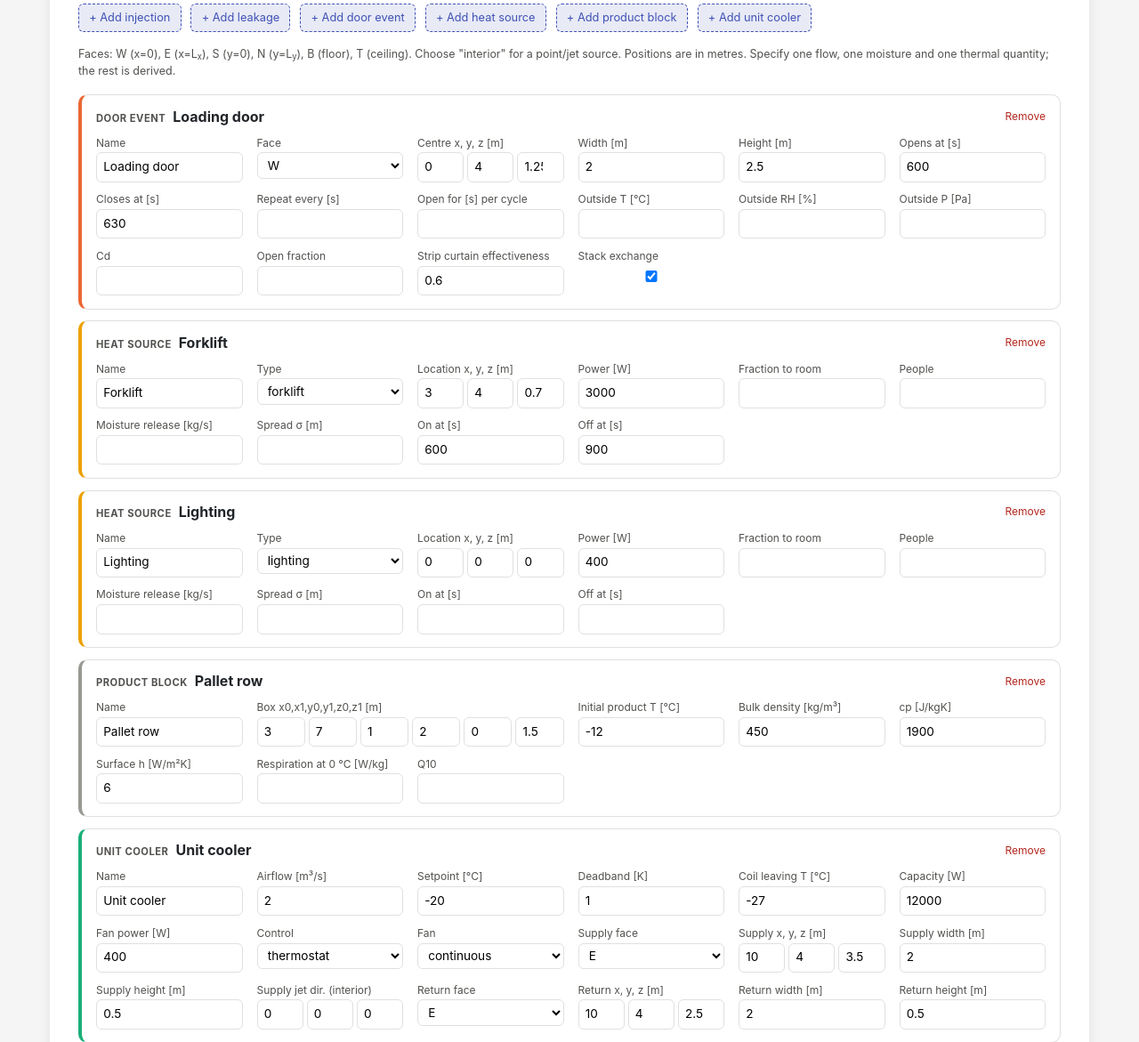
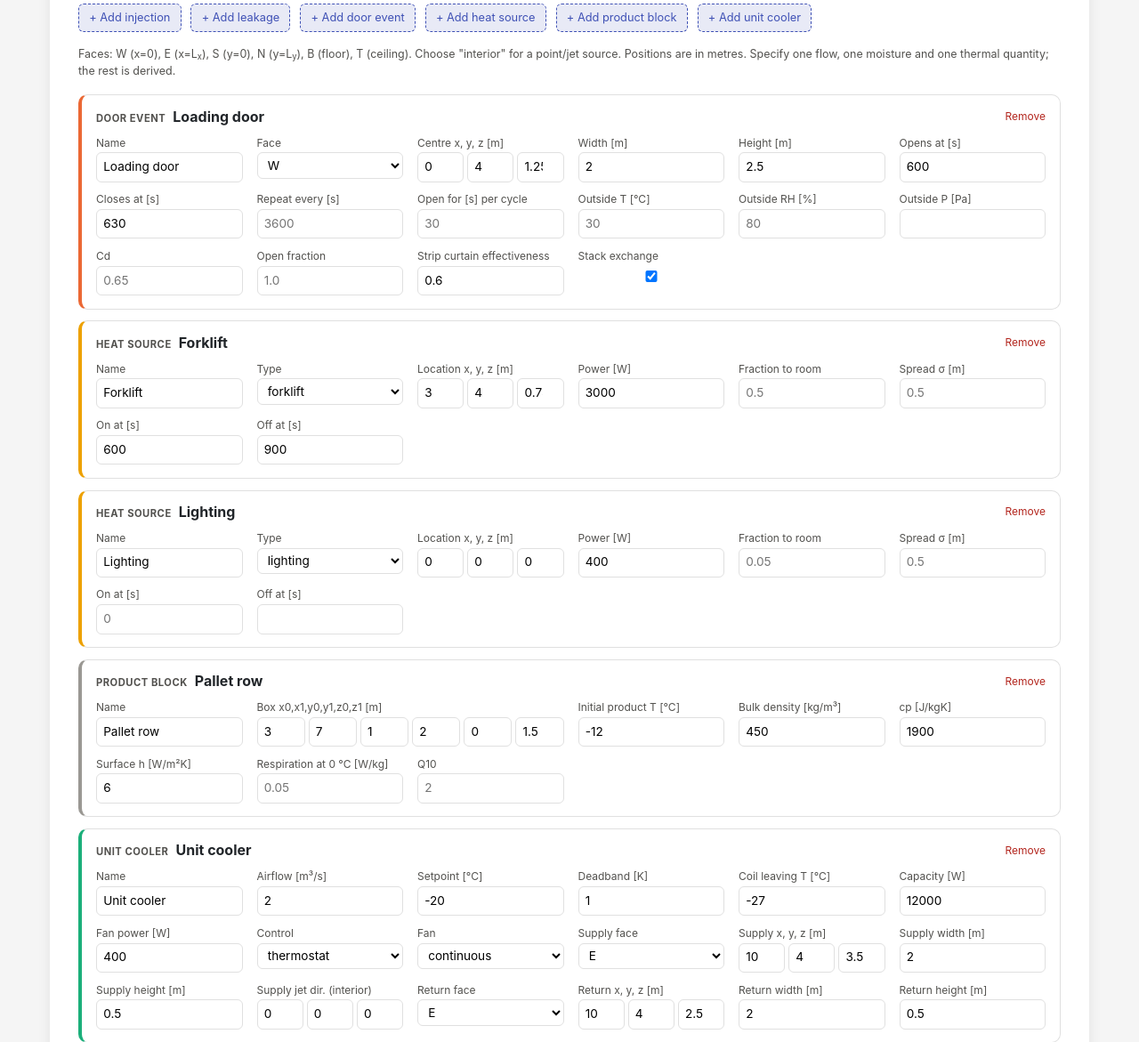
Before and after one commit to mobashshir-ubn-zainuddin/ColdStorageTwin, a Flask app: page /twin in a window 1280 px wide. Shown: the part 862-2033 px from the top of the page at 89% size. Run offline with Flask 3, Linux system fonts and the light colour scheme; some libraries are stand-ins or nearby versions.

Commit message:
Removed unnecessary placeholder & added placeholder values

```diff
--- a/templates/twin.html
+++ b/templates/twin.html
@@ -255,48 +255,78 @@ const NUM = [
     ['numerics.k_evap', 'Evaporation rate k [1/s]', 'num'], ['numerics.T_target', 'Target T for cooling time [°C]', 'num']];
 const OPEN = [['name', 'Name', 'text'], ['face', 'Face', ['sel', FACE_OPTS]], ['position', 'Centre x, y, z [m]', 'vec3'],
               ['width', 'Width [m]', 'num'], ['height', 'Height [m]', 'num']];
+function heatSourceFields(item) {
+    const kind = item.kind || 'equipment';
+    const base = [
+        ['name', 'Name', 'text'],
+        ['kind', 'Type', ['sel', ['equipment', 'lighting', 'motor', 'people', 'forklift', 'custom']]],
+        ['position', 'Location x, y, z [m]', 'vec3'],
+    ];
+    const sched = [
+        ['sigma', 'Spread σ [m]', 'num', '0.5'],
+        ['schedule.t_start', 'On at [s]', 'num', '0'],
+        ['schedule.t_end', 'Off at [s]', 'num', ''],
+    ];
+    if (kind === 'people') {
+        return [...base,
+            ['n_people', 'Number of people', 'int', '2'],
+            ['power_W', 'Sensible heat per person [W]', 'num', '75'],
+            ['moisture_kg_s', 'Moisture release [kg/s]', 'num', '0.000120'],
+            ...sched];
+    }
+    const powerPh  = { lighting: '400', motor: '2000', forklift: '3000' }[kind] ?? '1000';
+    const fracPh   = { lighting: '0.05', motor: '0.9', forklift: '0.5' }[kind] ?? '1.0';
+    return [...base,
+        ['power_W', 'Power [W]', 'num', powerPh],
+        ['fraction_to_room', 'Fraction to room', 'num', fracPh],
+        ...sched];
+}
+
 const SCHEMA = {
     injections: { label: 'Injection', color: C.s1, fields: [
         ['name', 'Name', 'text'], ['face', 'Face', ['sel', ['interior', ...FACE_OPTS]]], ['position', 'Location x, y, z [m]', 'vec3'],
-        ['direction', 'Jet direction (interior)', 'vec3'], ['width', 'Opening width [m]', 'num'], ['height', 'Opening height [m]', 'num'],
-        ['area', 'Free area [m²]', 'num'], ['flow.mode', 'Flow given as', ['sel', ['velocity', 'volumetric', 'mass', 'pressure']]],
-        ['flow.value', 'Flow value [m/s | m³/s | kg/s]', 'num'], ['P_supply', 'Supply P (abs) [Pa]', 'num'], ['Cd', 'Cd (pressure mode)', 'num'],
-        ['thermal.mode', 'Thermal given as', ['sel', ['temperature', 'sensible_heat']]], ['thermal.value', 'T [°C] | Q_s [W]', 'num'],
-        ['heat_W', 'Heater in stream [W]', 'num'], ['moisture.mode', 'Moisture given as', ['sel', MOIST_OPTS]], ['moisture.value', 'Moisture value', 'num'],
-        ['schedule.t_start', 'Start [s]', 'num'], ['schedule.t_end', 'End [s]', 'num']],
+        ['direction', 'Jet direction (interior)', 'vec3'], ['width', 'Opening width [m]', 'num', '0.3'], ['height', 'Opening height [m]', 'num', '0.3'],
+        ['area', 'Free area [m²]', 'num', '0.05'], ['flow.mode', 'Flow given as', ['sel', ['velocity', 'volumetric', 'mass', 'pressure']]],
+        ['flow.value', 'Flow value [m/s | m³/s | kg/s]', 'num', '3'], ['P_supply', 'Supply P (abs) [Pa]', 'num', '101325'], ['Cd', 'Cd (pressure mode)', 'num', '0.65'],
+        ['thermal.mode', 'Thermal given as', ['sel', ['temperature', 'sensible_heat']]], ['thermal.value', 'T [°C] | Q_s [W]', 'num', '-5'],
+        ['heat_W', 'Heater in stream [W]', 'num', '0'], ['moisture.mode', 'Moisture given as', ['sel', MOIST_OPTS]], ['moisture.value', 'Moisture value', 'num', '70'],
+        ['schedule.t_start', 'Start [s]', 'num', '0'], ['schedule.t_end', 'End [s]', 'num', '']],
         template: () => ({ name: 'Injection', face: 'interior', position: [2, 2, 2], direction: [1, 0, 0], width: 0.3, height: 0.3, area: 0.05,
             flow: { mode: 'velocity', value: 3 }, thermal: { mode: 'temperature', value: -5 }, moisture: { mode: 'rh', value: 70 }, schedule: { t_start: 0 } }) },
-    leakages: { label: 'Leakage', color: C.s2, fields: [...OPEN, ['area', 'Leak area [m²]', 'num'], ['Cd', 'Cd', 'num'],
-        ['exponent', 'Flow exponent n', 'num'], ['T_out', 'Outside T [°C]', 'num'], ['RH_out', 'Outside RH [%]', 'num'], ['P_out', 'Outside P [Pa]', 'num'],
-        ['schedule.t_start', 'Start [s]', 'num'], ['schedule.t_end', 'End [s]', 'num']],
+    leakages: { label: 'Leakage', color: C.s2, fields: [
+        ['name', 'Name', 'text'], ['face', 'Face', ['sel', FACE_OPTS]], ['position', 'Centre x, y, z [m]', 'vec3'],
+        ['width', 'Width [m]', 'num', '0.1'], ['height', 'Height [m]', 'num', '0.1'],
+        ['area', 'Leak area [m²]', 'num', '0.005'], ['Cd', 'Cd', 'num', '0.6'],
+        ['exponent', 'Flow exponent n', 'num', '0.5'], ['T_out', 'Outside T [°C]', 'num', '30'], ['RH_out', 'Outside RH [%]', 'num', '80'], ['P_out', 'Outside P [Pa]', 'num', ''],
+        ['schedule.t_start', 'Start [s]', 'num', '0'], ['schedule.t_end', 'End [s]', 'num', '']],
         template: () => ({ name: 'Leakage', face: 'N', position: [1, 0, 1], width: 0.1, height: 0.1, area: 0.005, Cd: 0.6, exponent: 0.5 }) },
-    doors: { label: 'Door event', color: C.s2, fields: [...OPEN, ['t_open', 'Opens at [s]', 'num'], ['t_close', 'Closes at [s]', 'num'],
-        ['schedule.period', 'Repeat every [s]', 'num'], ['schedule.on_duration', 'Open for [s] per cycle', 'num'],
-        ['T_out', 'Outside T [°C]', 'num'], ['RH_out', 'Outside RH [%]', 'num'], ['P_out', 'Outside P [Pa]', 'num'], ['Cd', 'Cd', 'num'],
-        ['open_fraction', 'Open fraction', 'num'], ['curtain_effectiveness', 'Strip curtain effectiveness', 'num'], ['stack_exchange', 'Stack exchange', 'bool']],
+    doors: { label: 'Door event', color: C.s2, fields: [
+        ['name', 'Name', 'text'], ['face', 'Face', ['sel', FACE_OPTS]], ['position', 'Centre x, y, z [m]', 'vec3'],
+        ['width', 'Width [m]', 'num', '1.5'], ['height', 'Height [m]', 'num', '2.2'],
+        ['t_open', 'Opens at [s]', 'num', '300'], ['t_close', 'Closes at [s]', 'num', '360'],
+        ['schedule.period', 'Repeat every [s]', 'num', '3600'], ['schedule.on_duration', 'Open for [s] per cycle', 'num', '30'],
+        ['T_out', 'Outside T [°C]', 'num', '30'], ['RH_out', 'Outside RH [%]', 'num', '80'], ['P_out', 'Outside P [Pa]', 'num', ''], ['Cd', 'Cd', 'num', '0.65'],
+        ['open_fraction', 'Open fraction', 'num', '1.0'], ['curtain_effectiveness', 'Strip curtain effectiveness', 'num', '0.6'], ['stack_exchange', 'Stack exchange', 'bool']],
         template: () => ({ name: 'Door', face: 'W', position: [0, 2, 1.1], width: 1.5, height: 2.2, t_open: 300, t_close: 360, curtain_effectiveness: 0 }) },
-    heat_sources: { label: 'Heat source', color: C.s4, fields: [['name', 'Name', 'text'],
-        ['kind', 'Type', ['sel', ['equipment', 'lighting', 'motor', 'people', 'forklift', 'custom']]], ['position', 'Location x, y, z [m]', 'vec3'],
-        ['power_W', 'Power [W]', 'num'], ['fraction_to_room', 'Fraction to room', 'num'], ['n_people', 'People', 'int'],
-        ['moisture_kg_s', 'Moisture release [kg/s]', 'num'], ['sigma', 'Spread σ [m]', 'num'], ['schedule.t_start', 'On at [s]', 'num'], ['schedule.t_end', 'Off at [s]', 'num']],
+    heat_sources: { label: 'Heat source', color: C.s4, fields: heatSourceFields,
         template: () => ({ name: 'Equipment', kind: 'equipment', position: [2, 2, 1], power_W: 1000, schedule: { t_start: 0 } }) },
     products: { label: 'Product block', color: C.muted, fields: [['name', 'Name', 'text'], ['box', 'Box x0,x1,y0,y1,z0,z1 [m]', 'box'],
-        ['T_initial', 'Initial product T [°C]', 'num'], ['bulk_density', 'Bulk density [kg/m³]', 'num'], ['cp', 'cp [J/kgK]', 'num'],
-        ['h_surface', 'Surface h [W/m²K]', 'num'], ['respiration_ref_W_kg', 'Respiration at 0 °C [W/kg]', 'num'], ['Q10', 'Q10', 'num']],
+        ['T_initial', 'Initial product T [°C]', 'num', '-12'], ['bulk_density', 'Bulk density [kg/m³]', 'num', '450'], ['cp', 'cp [J/kgK]', 'num', '1900'],
+        ['h_surface', 'Surface h [W/m²K]', 'num', '6'], ['respiration_ref_W_kg', 'Respiration at 0 °C [W/kg]', 'num', '0.05'], ['Q10', 'Q10', 'num', '2']],
         template: () => ({ name: 'Pallets', box: [1, 3, 1, 2, 0, 1.5], T_initial: -10, bulk_density: 450, cp: 1900, h_surface: 6 }) },
-    cooling_units: { label: 'Unit cooler', color: C.s3, fields: [['name', 'Name', 'text'], ['airflow_m3_s', 'Airflow [m³/s]', 'num'],
-        ['setpoint', 'Setpoint [°C]', 'num'], ['deadband', 'Deadband [K]', 'num'], ['T_coil_leaving', 'Coil leaving T [°C]', 'num'],
-        ['capacity_W', 'Capacity [W]', 'num'], ['fan_power_W', 'Fan power [W]', 'num'],
+    cooling_units: { label: 'Unit cooler', color: C.s3, fields: [['name', 'Name', 'text'], ['airflow_m3_s', 'Airflow [m³/s]', 'num', '2'],
+        ['setpoint', 'Setpoint [°C]', 'num', '-20'], ['deadband', 'Deadband [K]', 'num', '1'], ['T_coil_leaving', 'Coil leaving T [°C]', 'num', '-27'],
+        ['capacity_W', 'Capacity [W]', 'num', '12000'], ['fan_power_W', 'Fan power [W]', 'num', '400'],
         ['control', 'Control', ['sel', ['thermostat', 'always_on', 'off']]], ['fan_mode', 'Fan', ['sel', ['continuous', 'cycling']]],
         ['supply.face', 'Supply face', ['sel', ['interior', ...FACE_OPTS]]], ['supply.position', 'Supply x, y, z [m]', 'vec3'],
-        ['supply.width', 'Supply width [m]', 'num'], ['supply.height', 'Supply height [m]', 'num'], ['supply.direction', 'Supply jet dir. (interior)', 'vec3'],
+        ['supply.width', 'Supply width [m]', 'num', '2'], ['supply.height', 'Supply height [m]', 'num', '0.5'], ['supply.direction', 'Supply jet dir. (interior)', 'vec3'],
         ['return.face', 'Return face', ['sel', ['interior', ...FACE_OPTS]]], ['return.position', 'Return x, y, z [m]', 'vec3'],
-        ['return.width', 'Return width [m]', 'num'], ['return.height', 'Return height [m]', 'num']],
+        ['return.width', 'Return width [m]', 'num', '2'], ['return.height', 'Return height [m]', 'num', '0.5']],
         template: () => ({ name: 'Unit cooler', airflow_m3_s: 1.5, setpoint: -20, deadband: 1, T_coil_leaving: -27, capacity_W: 8000, fan_power_W: 300,
             supply: { face: 'E', position: [5, 2, 3], width: 1.5, height: 0.5 }, return: { face: 'E', position: [5, 2, 2], width: 1.5, height: 0.5 } }) },
 };
 
-function inputFor(obj, path, label, type) {
+function inputFor(obj, path, label, type, placeholder) {
     const wrap = document.createElement('div');
     const lab = document.createElement('label'); lab.textContent = label; wrap.appendChild(lab);
     const val = getPath(obj, path);
@@ -327,6 +357,7 @@ function inputFor(obj, path, label, type) {
         const inp = document.createElement('input');
         inp.type = type === 'text' ? 'text' : 'number'; inp.step = type === 'int' ? '1' : 'any';
         inp.value = val ?? '';
+        if (placeholder != null) inp.placeholder = String(placeholder);
         inp.onchange = () => { setPath(obj, path, type === 'text' ? inp.value : numOrDelete(inp.value)); onFormChange(); };
         wrap.appendChild(inp);
     }
@@ -334,7 +365,7 @@ function inputFor(obj, path, label, type) {
 }
 
 function renderGrid(el, fields) {
-    el.replaceChildren(...fields.map(([p, l, t]) => inputFor(scenario, p, l, t)));
+    el.replaceChildren(...fields.map(([p, l, t, ph]) => inputFor(scenario, p, l, t, ph)));
 }
 
 function renderSources() {
@@ -351,7 +382,12 @@ function renderSources() {
             rm.onclick = () => { scenario[key].splice(idx, 1); renderSources(); onFormChange(); };
             h.append(title, rm); card.appendChild(h);
             const grid = document.createElement('div'); grid.className = 'form-grid';
-            sch.fields.forEach(([p, l, t]) => grid.appendChild(inputFor(item, p, l, t)));
+            const fields = typeof sch.fields === 'function' ? sch.fields(item) : sch.fields;
+            fields.forEach(([p, l, t, ph]) => grid.appendChild(inputFor(item, p, l, t, ph)));
+            if (key === 'heat_sources') {
+                const kindSel = [...grid.querySelectorAll('select')].find(s => [...s.options].some(o => o.value === 'lighting'));
+                if (kindSel) { const prev = kindSel.onchange; kindSel.onchange = function(e) { if (prev) prev.call(this, e); renderSources(); }; }
+            }
             card.appendChild(grid); list.appendChild(card);
         });
     });
```
Also changed, not shown: README.md, 2 other files.
